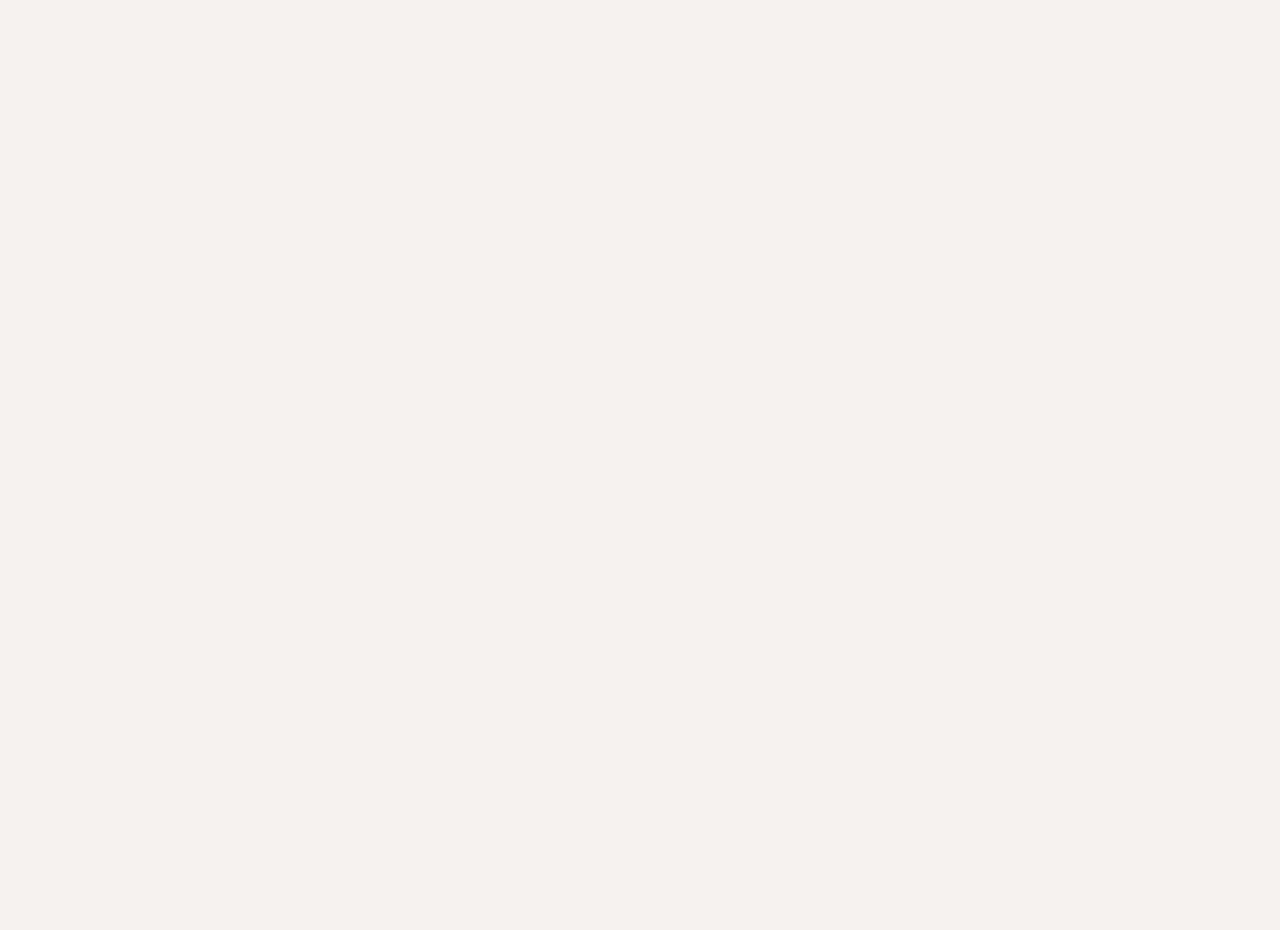
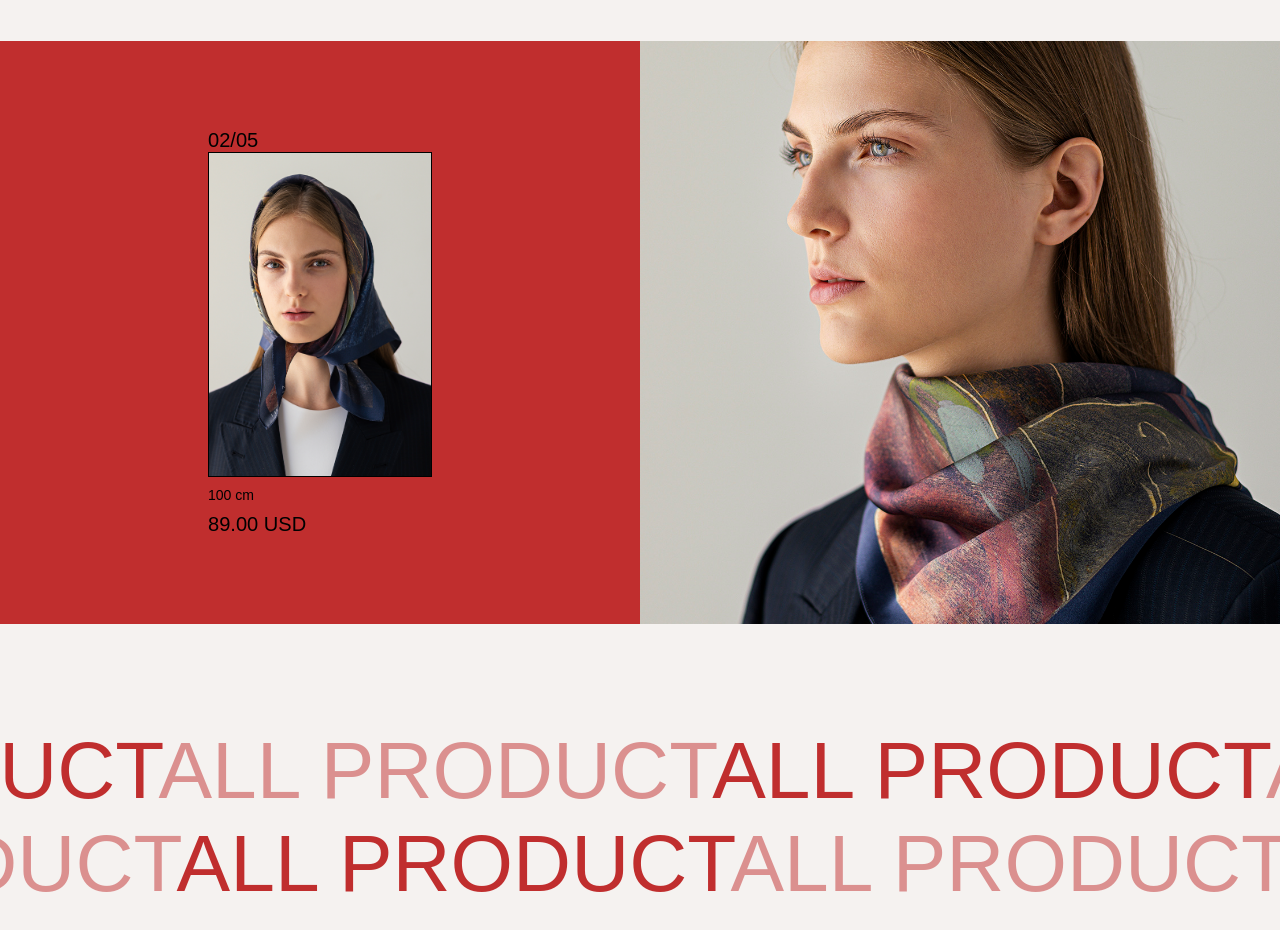
Before and after one commit to zillBoy/zitkani, a React (Create React App) app: page / in a window 1280 px wide. Shown: the part 2220-3150 px from the top of the page. Before the commit the page ends 2070 px from the top, so only its background shows below. Built offline with nearby package versions, Linux system fonts and the light colour scheme.

Commit message:
Products - TextScroll (Implemented)

```diff
--- a/src/App.js
+++ b/src/App.js
@@ -5,15 +5,25 @@ import ProductHeader from './layout/ProductHeader'
 import TextScrollMain from './components/TextScrollMain'
 import ProductDesc from './components/ProductDesc'
 
+import LandingImage1 from './assets/images/landing1.jpg'
+import LandingImage2 from './assets/images/landing2.png'
+import CollectionImage1 from './assets/images/featured_product1.jpg'
+import CollectionImage2 from './assets/images/featured_product2.jpg'
+
+
 const App = () => {
   return (
     <>
       <Navigation />
       <Header />
-      <ProductHeader />
+      <ProductHeader image1={LandingImage1} image2={LandingImage2} />
       <TextScrollMain text='who is zitkani' />
       <ProductDesc />
-      {/* <TextScrollMain text='new collection' className='collection' /> */}
+      <div style={{marginTop: '5rem'}}>
+        <TextScrollMain text='new collection' className='collection' />
+      </div>
+      <ProductHeader header='collection' image1={CollectionImage2} image2={CollectionImage1} className='reverse'  />
+      <TextScrollMain text='All product' color='secondary' className='product' />
     </>
   )
 }
--- a/src/components/TextScroll.js
+++ b/src/components/TextScroll.js
@@ -1,14 +1,14 @@
 import React from 'react'
 
-const TextScroll = ({ scroll='right', text='', className }) => {
+const TextScroll = ({ scroll='right', text='', className, color }) => {
     return (
         <div className='textscroll-container'>
             <div className={`textscroll textscroll-${scroll} textscroll-${className}`}>
                 <span>
                     <span>{text}</span>
-                    <span className='textscroll--grey'>{text}</span>
+                    <span className={`textscroll--grey textscroll--grey--${color}`}>{text}</span>
                     <span>{text}</span>
-                    <span className='textscroll--grey'>{text}</span>
+                    <span className={`textscroll--grey textscroll--grey--${color}`}>{text}</span>
                 </span>
             </div>
         </div>
--- a/src/components/TextScrollMain.js
+++ b/src/components/TextScrollMain.js
@@ -1,11 +1,11 @@
 import React from 'react'
 import TextScroll from './TextScroll'
 
-const TextScrollMain = ({ text='', className='' }) => {
+const TextScrollMain = ({ text='', className='', color='' }) => {
     return (
-        <div className='textscroll_main'>
-            <TextScroll className={className} text={text} />
-            <TextScroll className={className} scroll='left' text={text} />
+        <div className={`textscroll_main textscroll_main--${color}`}>
+            <TextScroll color={color} className={className} text={text} />
+            <TextScroll color={color} className={className} scroll='left' text={text} />
         </div>
     )
 }
--- a/src/layout/ProductHeader.js
+++ b/src/layout/ProductHeader.js
@@ -1,16 +1,23 @@
 import React from 'react'
-import LandingImage1 from '../assets/images/landing1.jpg'
-import LandingImage2 from '../assets/images/landing2.png'
 
-const ProductHeader = () => {
+const ProductHeader = ({ className='', image1, image2, header='' }) => {
     return (
-        <div className='productheader-container'>
+        <div className={`productheader-container productheader-container-${className}`}>
             <div className='productheader-container-imagecontainer'>
-                <img className='productheader-container-imagecontainer-img' src={LandingImage1} alt='women model' />
+                <img className='productheader-container-imagecontainer-img' src={image1} alt='women model' />
             </div>
             <div className='productheader-container-content'>
-                <p className='productheader-container-content--para'>Scroll Down To Explore</p>
-                <img className='productheader-container-content-img' src={LandingImage2} alt='women model 2' />
+                {header === 'collection' ? <div className='productheader-container-content--collection'>
+                    <p className='productheader-container-content--firstcollectionpara'>02/05</p>
+                    <img className='productheader-container-content-img productheader-container-content-imgcollection' src={image2} alt='women model 2' />
+                    <div className='productheader-container-content--collectionparadiv'>
+                        <p className='productheader-container-content--collectionpara productheader-container-content--collectionpara--small'>100 cm</p>
+                        <p className='productheader-container-content--collectionpara'>89.00 USD</p>
+                    </div>
+                </div> : <>
+                    <p className='productheader-container-content--para'>Scroll Down To Explore</p>
+                    <img className='productheader-container-content-img' src={image2} alt='women model 2' />
+                </>}
             </div>
         </div>
     )
--- a/src/scss/abstract/_variables.scss
+++ b/src/scss/abstract/_variables.scss
@@ -1,6 +1,7 @@
 $primary-color: #F5F2F0;
 $secondary-color: #C02E2E;
 $secondary-color-light: #CD5F5E;
+$secondary-color-lighter: #DB908F;
 $grey-color: #6E6F6E;
 $dark-grey-color: #82807F;
 $white-red: #EED7D4;
@@ -12,6 +13,7 @@ $secondary-font: 'Glysa', sans-serif;
 
 $text-scroll: 280rem;
 $text-scroll-collection: 310rem;
+$text-scroll-product: 239rem;
 
 $style-btn-width: 27.5rem;
 $style-btn-height: 14.3rem;
--- a/src/scss/components/_textscroll.scss
+++ b/src/scss/components/_textscroll.scss
@@ -3,6 +3,11 @@
 .textscroll_main {
     padding-top: 10rem;
     padding-bottom: 5rem;
+
+    &--secondary {
+        color: $secondary-color;
+    }
+
 }
 
 // TEXTSCROLL
@@ -24,6 +29,10 @@
         width: $text-scroll-collection;
     }
 
+    &-product {
+        width: $text-scroll-product;
+    }
+
     &-right {
 
         & > * {
@@ -41,5 +50,9 @@
 
     &--grey {
         color: $dark-grey-color;
+
+        &--secondary {
+            color: $secondary-color-lighter;
+        }
     }
 }
--- a/src/scss/layout/_productheader.scss
+++ b/src/scss/layout/_productheader.scss
@@ -4,6 +4,10 @@
     justify-content: space-between;
     align-items: center;
     width: 100%;
+
+    &-reverse {
+        flex-direction: row-reverse;
+    }
 
     &-imagecontainer {
         width: 50%;
@@ -36,10 +40,42 @@
             cursor: pointer;
         }
 
+        &--collection {
+            display: flex;
+            justify-content: center;
+            align-items: center;
+            flex-direction: column;
+            width: 35%;
+        }
+
+        &--firstcollectionpara {
+            font-family: $secondary-font;
+            font-size: 2.0rem;
+            align-self: flex-start;
+
+        }
+
+        &--collectionparadiv {
+            font-size: 2.0rem;
+            align-self: flex-start;
+        }
+
+        &--collectionpara {
+            margin-top: 1rem;
+
+            &--small {
+                font-size: 1.4rem;
+            }
+        }
+
         &-img {
             width: 30%;
             border: 1px solid #000;
         }
+
+        &-imgcollection {
+            width: 100%;
+        }
     }
 
 }
```
